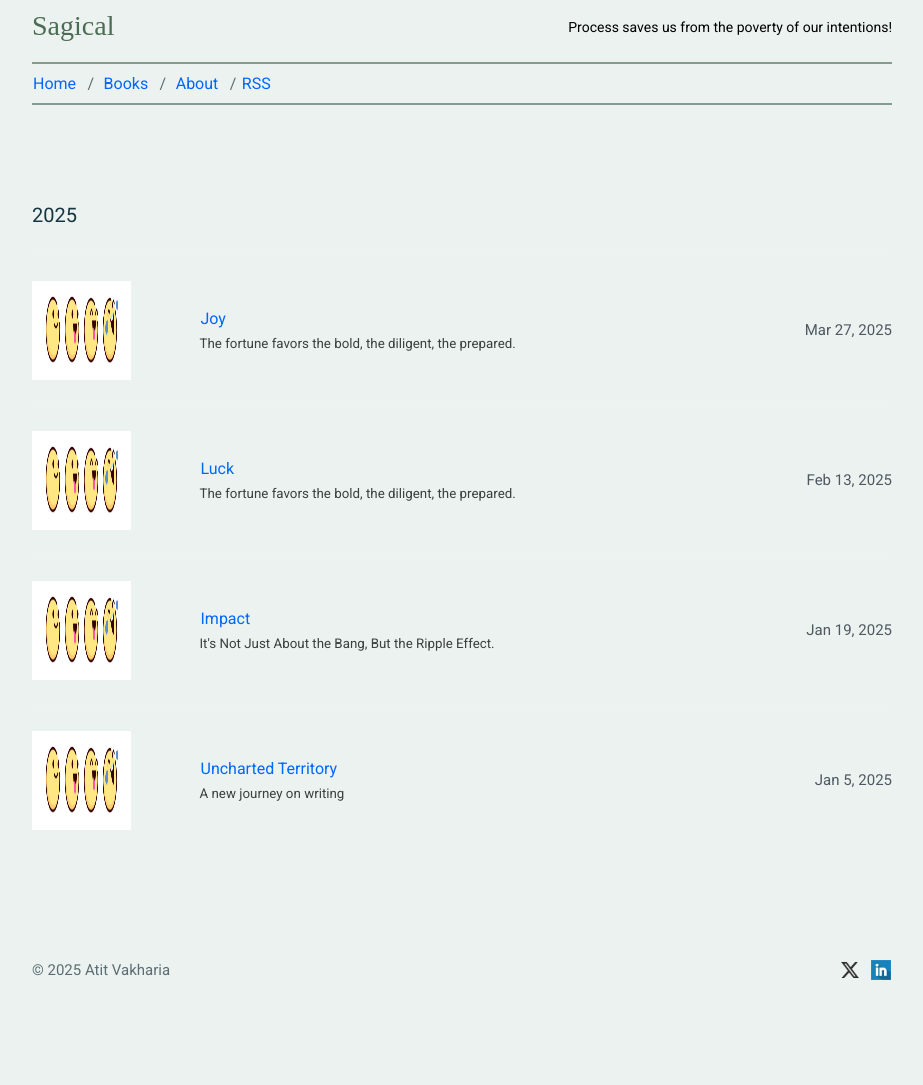
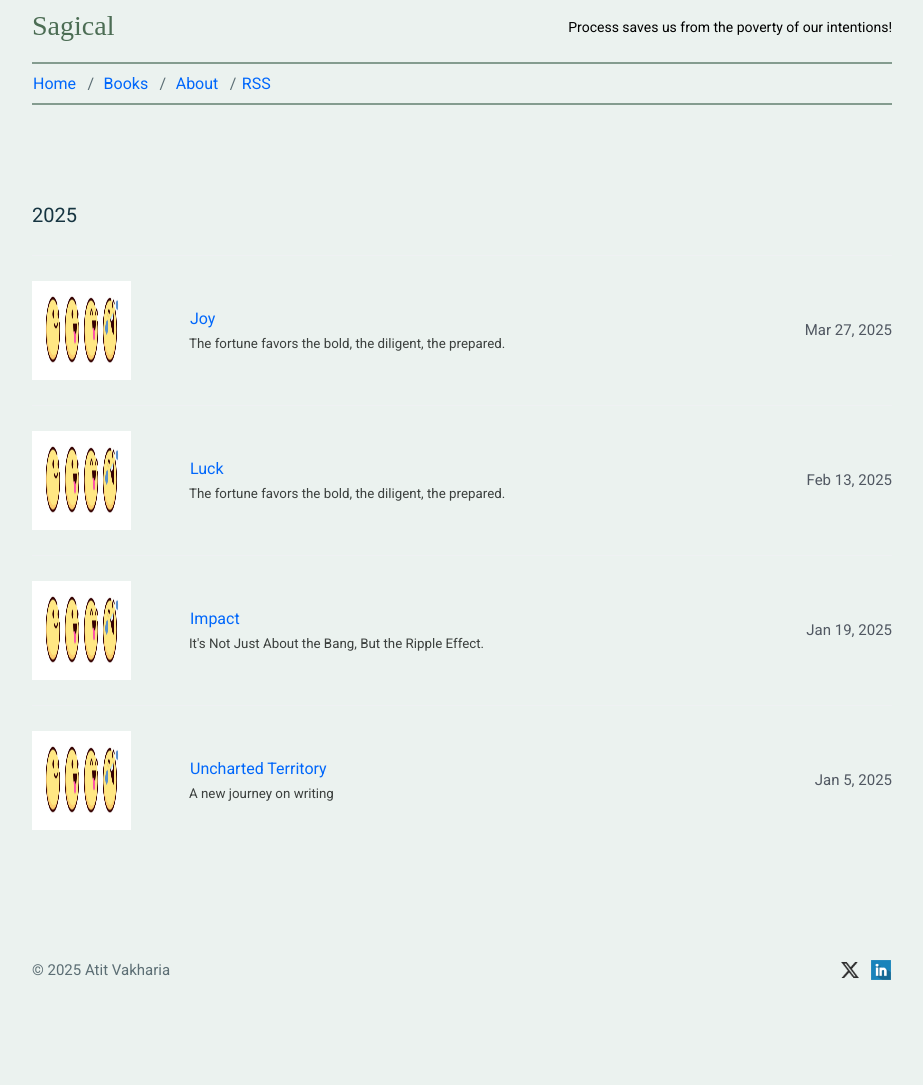
Before and after one commit to mkchoi212/paper-jekyll-theme, a Jekyll site: the page built from index.html, in a window 1280 px wide. Shown: the whole page, without its empty margins (178-1101 px from the left). Built offline with Jekyll 4.4.1, drawn with Linux system fonts in a browser that asks for light colours.

Commit message:
Update index.html

```diff
--- a/index.html
+++ b/index.html
@@ -12,7 +12,7 @@
   <ul class="c-archives__list">
     {% endif %}
     <li class="c-archives__item">
-      <div style="float: left; width: 20%;  max-width: 120px; max-height: 99px;">
+      <div style="float: left; width: auto; height: auto;  max-width: 120px; max-height: 120px;">
         <img src="../assets/joy.png" width="99" height="99" />
       </div>
       <div style="float: left; text-align: left; width: 60%;">
```
